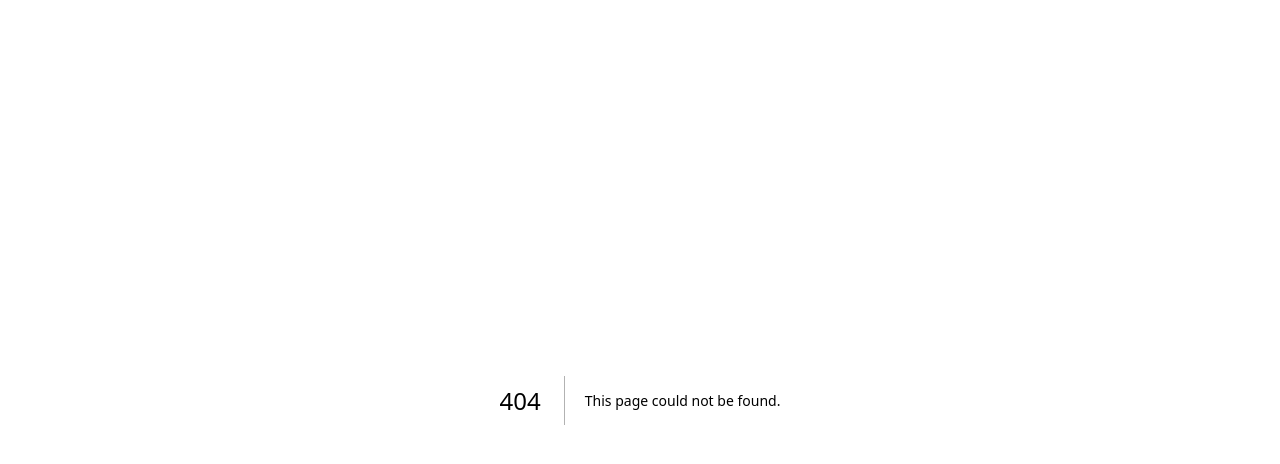
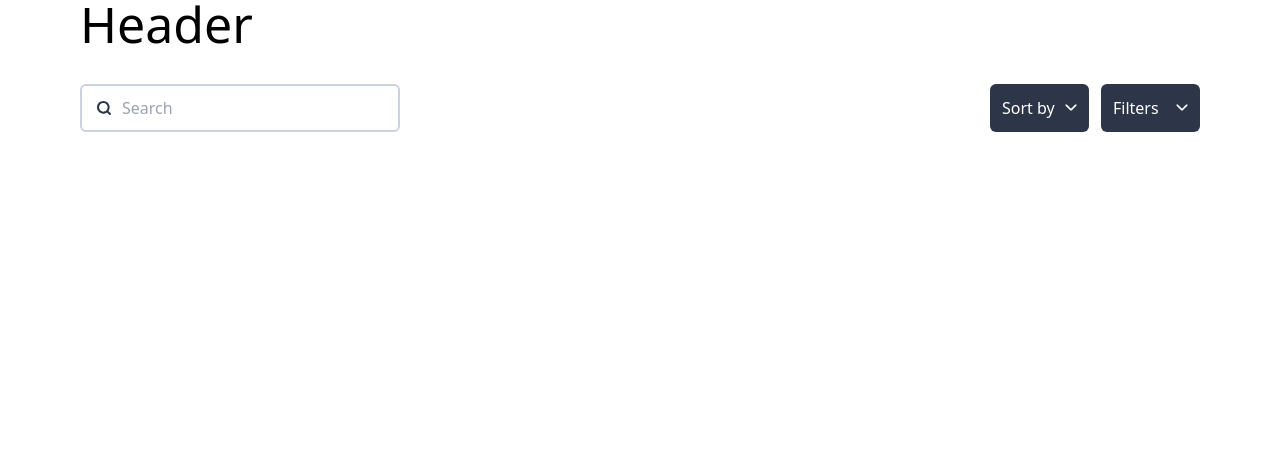
Before and after one commit to SpotifyXTickets/Spotlight-front-end, a Next.js app: page /playlist_selection in a window 1280 px wide. Before the commit this address had no page. Shown: the top 464 px of the page. Built offline with nearby package versions, Linux system fonts and the light colour scheme.

Commit message:
first few elements of second option playlist selection wireframe

```diff
--- /dev/null
+++ b/src/components/Dropdown.tsx
@@ -0,0 +1,20 @@
+import Image from "next/image";
+import ArrowDown from "../assets/ArrowDown.svg";
+import "@/styles/components/_dropdown.scss";
+
+export default function Dropdown(props: { dropdownTitle: string }) {
+  return (
+    <section className="dropdown-wrapper">
+      <div className="dropdown">
+        <select className="dropdown__options">
+          <option value="" disabled selected>
+            {props.dropdownTitle}
+          </option>
+          <option>option 1</option>
+          <option>option 2</option>
+        </select>
+        <Image className="dropdown__arrow" src={ArrowDown} alt="arrow" />
+      </div>
+    </section>
+  );
+}
--- /dev/null
+++ b/src/components/SearchBar.tsx
@@ -0,0 +1,30 @@
+import "../styles/components/_search-bar.scss";
+
+export default function SearchBar() {
+  return (
+    <div className="search-bar">
+      <i className="search-bar__icon">
+        <svg
+          width="16"
+          height="16"
+          viewBox="0 0 16 16"
+          fill="none"
+          xmlns="http://www.w3.org/2000/svg"
+        >
+          <path
+            fill-rule="evenodd"
+            clip-rule="evenodd"
+            d="M3 7.33333C3 4.9401 4.9401 3 7.33333 3C9.72657 3 11.6667 4.9401 11.6667 7.33333C11.6667 8.49276 11.2113 9.54583 10.4697 10.3235C10.4432 10.3451 10.4175 10.3682 10.3928 10.3929C10.3681 10.4176 10.345 10.4432 10.3234 10.4698C9.54578 11.2113 8.49273 11.6667 7.33333 11.6667C4.9401 11.6667 3 9.72657 3 7.33333ZM11.0487 12.463C10.0051 13.2202 8.72134 13.6667 7.33333 13.6667C3.83553 13.6667 1 10.8311 1 7.33333C1 3.83553 3.83553 1 7.33333 1C10.8311 1 13.6667 3.83553 13.6667 7.33333C13.6667 8.72137 13.2201 10.0051 12.4629 11.0488L14.707 13.2929C15.0976 13.6834 15.0976 14.3166 14.707 14.7071C14.3165 15.0976 13.6834 15.0976 13.2928 14.7071L11.0487 12.463Z"
+            fill="#2D3648"
+          />
+        </svg>
+      </i>
+
+      <input
+        className="search-bar__input"
+        type="text"
+        placeholder="Search"
+      ></input>
+    </div>
+  );
+}
--- /dev/null
+++ b/src/pages/playlist_selection.tsx
@@ -0,0 +1,18 @@
+import "../styles/pages/_playlist-selection.scss";
+import SearchBar from "@/components/SearchBar";
+import Dropdown from "@/components/Dropdown";
+
+export default function Page() {
+  return (
+    <main className="playlist-selection">
+      <h1 className="h1">Header</h1>
+      <div className="search-header">
+        <SearchBar />
+        <div className="search-header__dropdowns">
+          <Dropdown dropdownTitle={"Sort by"} />
+          <Dropdown dropdownTitle={"Filters"} />
+        </div>
+      </div>
+    </main>
+  );
+}
--- /dev/null
+++ b/src/styles/components/_dropdown.scss
@@ -0,0 +1,13 @@
+.dropdown {
+  @apply relative;
+
+  &__options {
+    @apply p-sm pr-def text-white rounded-md outline-none appearance-none;
+
+    background-color: #2d3648;
+  }
+
+  &__arrow {
+    @apply absolute top-5 right-3 w-3;
+  }
+}
--- /dev/null
+++ b/src/styles/components/_search-bar.scss
@@ -0,0 +1,19 @@
+.search-bar {
+  @apply max-h-lg relative;
+
+  &__icon {
+    @apply absolute;
+
+    top: 16px;
+    bottom: 16px;
+    left: 16px;
+  }
+
+  .search-bar__input {
+    @apply rounded-6 h-lg border-2 border-solid pr-xs;
+
+    padding-left: 40px;
+    width: 320px;
+    border-color: #cbd2e0;
+  }
+}
--- /dev/null
+++ b/src/styles/pages/_playlist-selection.scss
@@ -0,0 +1,23 @@
+@tailwind base;
+@tailwind components;
+@tailwind utilities;
+
+.playlist-selection {
+  @apply mx-80;
+
+  h1 {
+    @apply text-h1 mb-md;
+  }
+
+  .search-header {
+    @apply flex flex-row justify-between;
+
+    &__dropdowns {
+      @apply flex flex-row gap-sm;
+    }
+  }
+
+  body {
+    margin: 0;
+  }
+}
--- a/tailwind.config.ts
+++ b/tailwind.config.ts
@@ -77,6 +77,20 @@ const config: Config = {
     },
 
     extend: {
+      spacing: {
+        xs: "6px",
+        sm: "12px",
+        mob: "18px",
+        def: "24px",
+        md: "36px",
+        lg: "48px",
+        xl: "60px",
+        "2xl": "72px",
+        80: "80px",
+        "3xl": "96px",
+        "1-col": "calc(100% / 12)",
+        "2-col": "calc(100% / 12 * 2)",
+      },
       // Define custom margins.
       margin: {
         xs: "6px",
@@ -87,6 +101,7 @@ const config: Config = {
         lg: "48px",
         xl: "60px",
         "2xl": "72px",
+        80: "80px",
         "3xl": "96px",
         "1-col": "calc(100% / 12)",
         "2-col": "calc(100% / 12 * 2)",
@@ -168,6 +183,10 @@ const config: Config = {
         "2xl": "72px",
         "3xl": "96px",
       },
+      borderRadius: {
+        6: "6px",
+        10: "10px",
+      },
       // Define custom font sizes using the results of loadFontSizes()
       fontSize: loadFontSizes(fontSizesList),
     },
```
